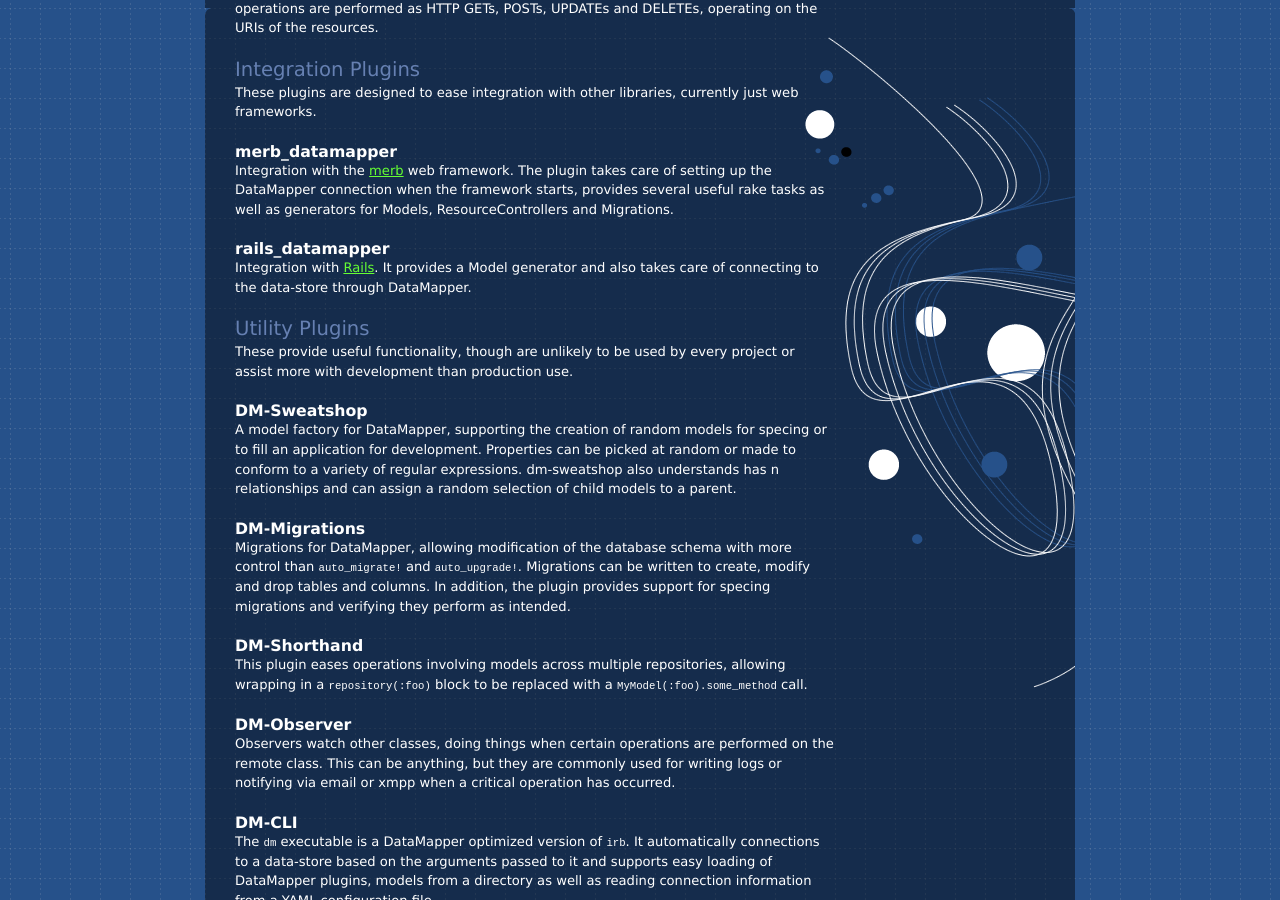
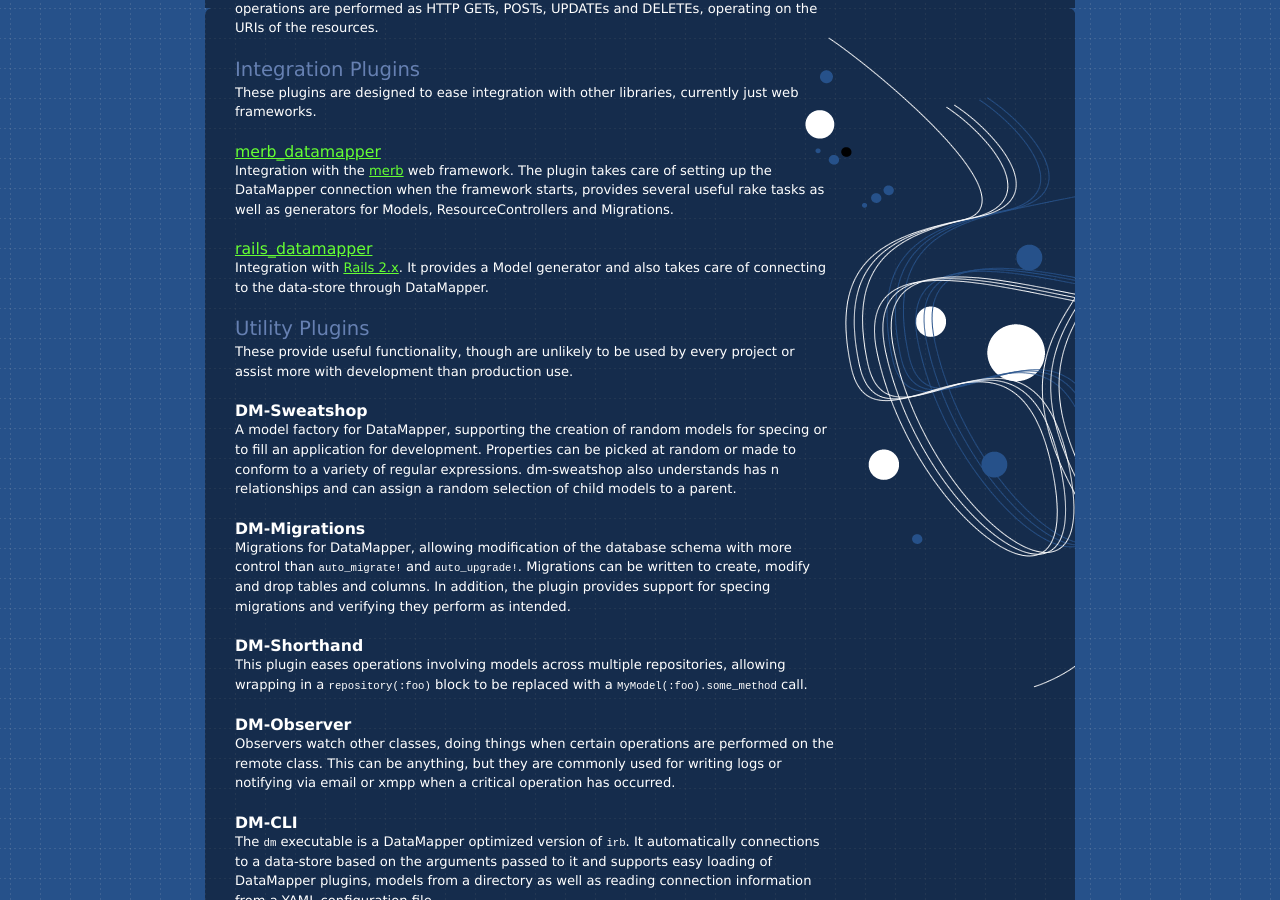
Before and after one commit to datamapper/datamapper.github.com, a Jekyll site: the page built from docs/dm_more/index.markdown, in a window 1280 px wide and 900 px high, scrolled down 2121 px. Built offline with Jekyll 4.4.1, drawn with Linux system fonts in a browser that asks for light colours.

Commit message:
Added links to the integration plugins

```diff
--- a/docs/dm_more/index.markdown
+++ b/docs/dm_more/index.markdown
@@ -143,16 +143,16 @@ Integration Plugins
 These plugins are designed to ease integration with other libraries, currently
 just web frameworks.
 
-### merb_datamapper
+### [merb_datamapper](http://github.com/merb/merb_datamapper)
 
 Integration with the <a href="http://www.merbivore.com/">merb</a> web framework.
 The plugin takes care of setting up the DataMapper connection when the framework
 starts, provides several useful rake tasks as well as generators for Models,
 ResourceControllers and Migrations.
 
-### rails_datamapper
+### [rails_datamapper](http://github.com/datamapper/rails_datamapper)
 
-Integration with <a href="http://www.rubyonrails.org/">Rails</a>. It provides a
+Integration with <a href="http://www.rubyonrails.org/">Rails 2.x</a>. It provides a
 Model generator and also takes care of connecting to the data-store through
 DataMapper.
 
```
